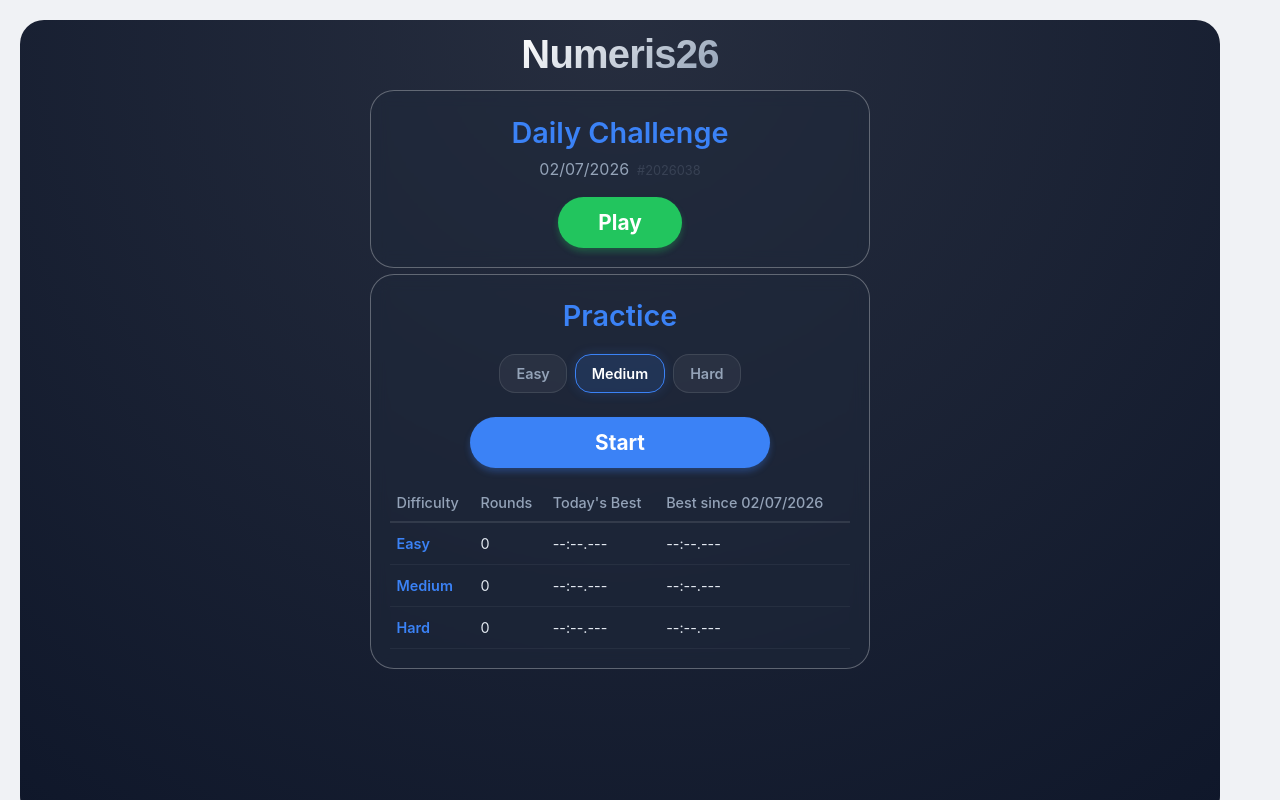
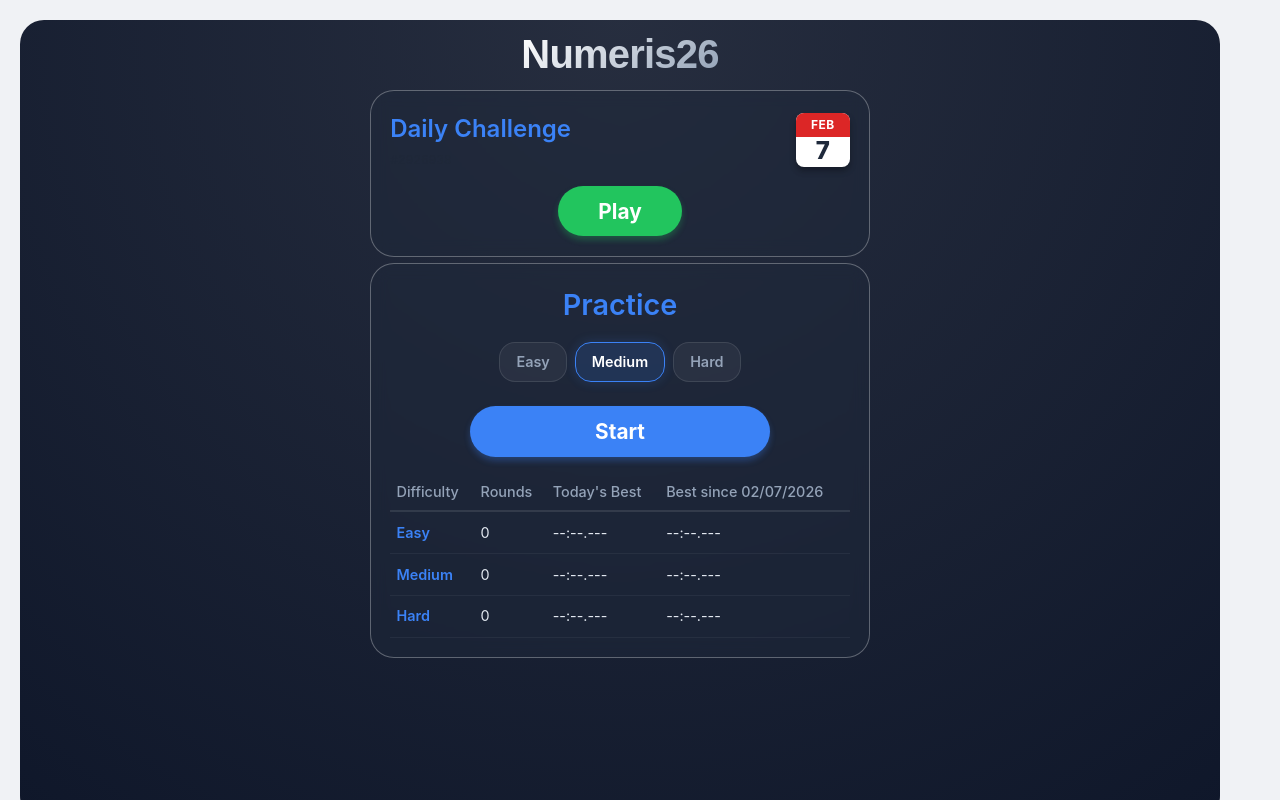
Before and after one commit to CrosProduct/Numeris26, a React (Vite) app: page / in a window 1280 px wide. Built offline with nearby package versions, Linux system fonts and the light colour scheme; no server answers.

Commit message:
Redesign Daily Challenge header with calendar icon

```diff
--- a/src/App.tsx
+++ b/src/App.tsx
@@ -75,10 +75,6 @@ function App() {
   };
 
   const now = new Date();
-  const year = now.getFullYear();
-  const month = String(now.getMonth() + 1).padStart(2, '0');
-  const day = String(now.getDate()).padStart(2, '0');
-  const today = `${year}-${month}-${day}`;
 
   return (
     <>
@@ -137,10 +133,15 @@ function App() {
               <h1 className="main-title">Numeris26</h1>
 
               <section className="panel-section daily-section">
-                <h2 className="section-title">Daily Challenge</h2>
-                <div className="section-date">
-                  {formatDisplayNameDate(today)}
-                  <span style={{ fontSize: '0.8rem', opacity: 0.2, marginLeft: '8px' }}>#{getDailySeed()}</span>
+                <div className="daily-header">
+                  <div className="daily-title-container">
+                    <h2 className="section-title">Daily Challenge</h2>
+                    <span className="seed-display">#{getDailySeed()}</span>
+                  </div>
+                  <div className="calendar-icon">
+                    <div className="calendar-month">{now.toLocaleString('en-US', { month: 'short' }).toUpperCase()}</div>
+                    <div className="calendar-day">{now.getDate()}</div>
+                  </div>
                 </div>
 
                 <div className="daily-controls">
--- a/src/components/Layout.css
+++ b/src/components/Layout.css
@@ -589,3 +589,68 @@ body {
     display: none;
   }
 }
+
+/* Daily Challenge Header with Calendar */
+.daily-header {
+  display: flex;
+  justify-content: space-between;
+  align-items: center;
+  margin-bottom: 0;
+  width: 100%;
+}
+
+.daily-title-container {
+  display: flex;
+  flex-direction: column;
+  align-items: flex-start;
+  gap: 4px;
+}
+
+.daily-header .section-title {
+  font-size: 1.5rem;
+  /* Slightly smaller than main title but prominent */
+  margin: 0;
+  text-align: left;
+}
+
+.seed-display {
+  font-size: 0.8rem;
+  opacity: 0.3;
+  font-family: monospace;
+}
+
+.calendar-icon {
+  background: white;
+  border-radius: 8px;
+  width: 54px;
+  height: 54px;
+  overflow: hidden;
+  display: flex;
+  flex-direction: column;
+  box-shadow: 0 4px 6px rgba(0, 0, 0, 0.3);
+  flex-shrink: 0;
+}
+
+.calendar-month {
+  background: #dc2626;
+  /* Red-600 */
+  color: white;
+  font-size: 0.75rem;
+  font-weight: 700;
+  text-align: center;
+  padding: 3px 0;
+  letter-spacing: 0.5px;
+}
+
+.calendar-day {
+  flex: 1;
+  display: flex;
+  align-items: center;
+  justify-content: center;
+  color: #1e293b;
+  /* Slate-800 */
+  font-size: 1.5rem;
+  font-weight: 800;
+  line-height: 1;
+  padding-bottom: 2px;
+}
```
